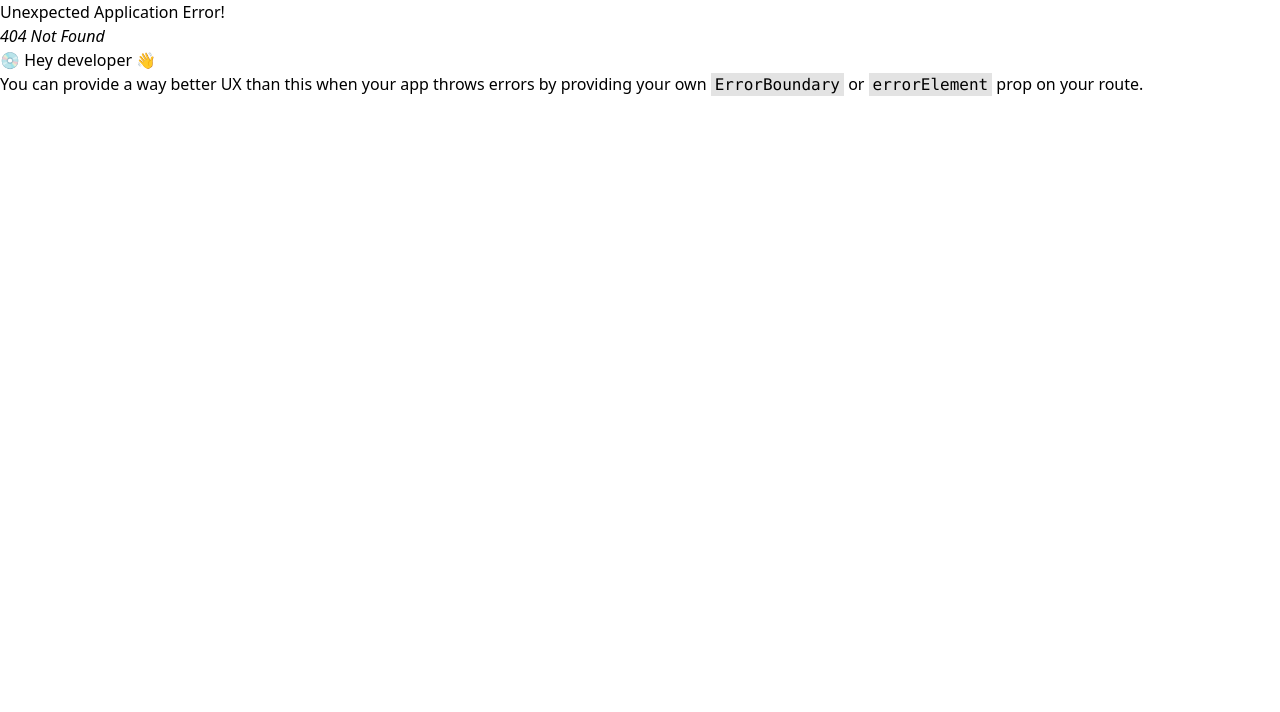
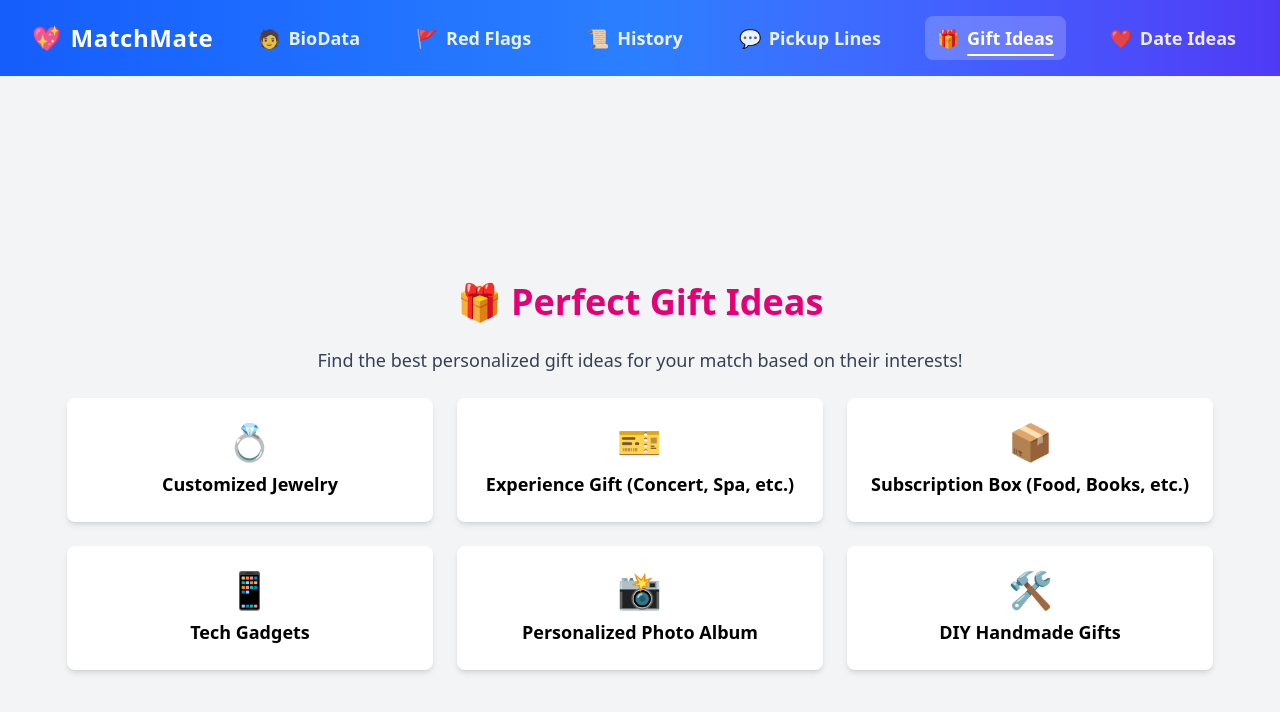
Before and after one commit to AlexanderPotiagalov/JourneyHacks2025, a React (Vite) app: page /gift-ideas in a window 1280 px wide. Before the commit this address had no page. Shown: the top 712 px of the page. Built offline with nearby package versions, Linux system fonts and the light colour scheme.

Commit message:
Added other sections

```diff
--- a/src/App.jsx
+++ b/src/App.jsx
@@ -4,27 +4,33 @@ import {
   createBrowserRouter,
   createRoutesFromElements,
 } from "react-router-dom";
+
 import Homepage from "./pages/Homepage.jsx";
 import MainLayout from "./layouts/MainLayout.jsx";
 import BioData from "./pages/BioData.jsx";
-import PerspectiveAnalysis from "./pages/PerspectiveAnalysis.jsx"; // Import the new page
+import History from "./pages/History.jsx";
+import PickupLines from "./pages/PickupLines.jsx";
+import GiftIdeas from "./pages/GiftIdeas.jsx";
+import DateIdeas from "./pages/DateIdeas.jsx";
+import RedFlags from "./pages/PerspectiveAnalysis.jsx"; // Renamed PerspectiveAnalysis to RedFlags
 
 const router = createBrowserRouter(
   createRoutesFromElements(
     <Route path="/" element={<MainLayout />}>
       <Route index element={<Homepage />} />
       <Route path="/biodata" element={<BioData />} />
-      <Route path="/perspective-analysis" element={<PerspectiveAnalysis />} />
+      <Route path="/red-flags" element={<RedFlags />} />{" "}
+      {/* Red Flags Section */}
+      <Route path="/history" element={<History />} />
+      <Route path="/pickup-lines" element={<PickupLines />} />
+      <Route path="/gift-ideas" element={<GiftIdeas />} />
+      <Route path="/date-ideas" element={<DateIdeas />} />
     </Route>
   )
 );
 
 function App() {
-  return (
-    <>
-      <RouterProvider router={router} />
-    </>
-  );
+  return <RouterProvider router={router} />;
 }
 
 export default App;
--- a/src/components/Navbar.jsx
+++ b/src/components/Navbar.jsx
@@ -19,7 +19,9 @@ export default function Navbar() {
           <NavItem to="/red-flags" emoji="🚩" text="Red Flags" />
           <NavItem to="/history" emoji="📜" text="History" />
           <NavItem to="/pickup-lines" emoji="💬" text="Pickup Lines" />
-          <NavItem to="/gifts" emoji="🎁" text="Gift Ideas" />
+          <NavItem to="/gift-ideas" emoji="🎁" text="Gift Ideas" />
+          <NavItem to="/date-ideas" emoji="❤️" text="Date Ideas" />{" "}
+          {/* ✅ Added Date Ideas */}
         </div>
       </div>
     </nav>
--- /dev/null
+++ b/src/pages/DateIdeas.jsx
@@ -0,0 +1,30 @@
+export default function DateIdeas() {
+  return (
+    <div className="flex flex-col items-center justify-center min-h-screen bg-blue-50 p-6">
+      <h1 className="text-4xl font-bold text-blue-600 mb-6">🍽️ Date Ideas</h1>
+      <p className="text-gray-700 text-lg mb-6">
+        Need inspiration for the perfect date? Try these ideas!
+      </p>
+
+      {/* Placeholder Cards for Date Ideas */}
+      <div className="grid grid-cols-1 md:grid-cols-2 lg:grid-cols-3 gap-6">
+        {[
+          { name: "Picnic at the Park", emoji: "🌳" },
+          { name: "Cooking Together", emoji: "👨‍🍳" },
+          { name: "Movie Night", emoji: "🎬" },
+          { name: "Amusement Park Date", emoji: "🎢" },
+          { name: "Museum or Art Gallery", emoji: "🖼️" },
+          { name: "Hiking & Adventure", emoji: "🥾" },
+        ].map((date, index) => (
+          <div
+            key={index}
+            className="bg-white p-6 rounded-lg shadow-md flex flex-col items-center transition-transform duration-300 hover:scale-105"
+          >
+            <span className="text-4xl mb-2">{date.emoji}</span>
+            <p className="text-lg font-semibold">{date.name}</p>
+          </div>
+        ))}
+      </div>
+    </div>
+  );
+}
--- /dev/null
+++ b/src/pages/GiftIdeas.jsx
@@ -0,0 +1,33 @@
+export default function GiftIdeas() {
+  return (
+    <div className="flex flex-col items-center justify-center min-h-screen bg-gray-100 p-6">
+      <h1 className="text-4xl font-bold text-pink-600 mb-6">
+        🎁 Perfect Gift Ideas
+      </h1>
+      <p className="text-gray-700 text-lg mb-6">
+        Find the best personalized gift ideas for your match based on their
+        interests!
+      </p>
+
+      {/* Placeholder Cards for Gift Ideas */}
+      <div className="grid grid-cols-1 md:grid-cols-2 lg:grid-cols-3 gap-6">
+        {[
+          { name: "Customized Jewelry", emoji: "💍" },
+          { name: "Experience Gift (Concert, Spa, etc.)", emoji: "🎫" },
+          { name: "Subscription Box (Food, Books, etc.)", emoji: "📦" },
+          { name: "Tech Gadgets", emoji: "📱" },
+          { name: "Personalized Photo Album", emoji: "📸" },
+          { name: "DIY Handmade Gifts", emoji: "🛠️" },
+        ].map((gift, index) => (
+          <div
+            key={index}
+            className="bg-white p-6 rounded-lg shadow-md flex flex-col items-center transition-transform duration-300 hover:scale-105"
+          >
+            <span className="text-4xl mb-2">{gift.emoji}</span>
+            <p className="text-lg font-semibold">{gift.name}</p>
+          </div>
+        ))}
+      </div>
+    </div>
+  );
+}
--- /dev/null
+++ b/src/pages/History.jsx
@@ -0,0 +1,46 @@
+import { useState, useEffect } from "react";
+
+export default function History() {
+  const [history, setHistory] = useState([]);
+
+  useEffect(() => {
+    const savedHistory =
+      JSON.parse(localStorage.getItem("profileHistory")) || [];
+    setHistory(savedHistory);
+  }, []);
+
+  return (
+    <div className="flex flex-col items-center p-6 min-h-screen bg-gray-100">
+      <h1 className="text-3xl font-bold text-blue-600 mb-4">
+        📜 Search History
+      </h1>
+
+      {history.length === 0 ? (
+        <p className="text-gray-500">No profiles searched yet.</p>
+      ) : (
+        <div className="w-full max-w-3xl space-y-4">
+          {history.map((profile, index) => (
+            <div
+              key={index}
+              className="p-4 bg-white shadow-md rounded-lg border border-gray-200"
+            >
+              <h2 className="text-xl font-semibold text-gray-800">
+                {profile.name}, {profile.age}
+              </h2>
+              <p className="text-gray-600">{profile.bio}</p>
+              <p className="text-sm text-gray-400 mt-2">
+                🔗{" "}
+                <a href={profile.url} className="text-blue-500 hover:underline">
+                  View Profile
+                </a>
+              </p>
+              <p className="text-xs text-gray-400 mt-1">
+                📅 {profile.timestamp}
+              </p>
+            </div>
+          ))}
+        </div>
+      )}
+    </div>
+  );
+}
--- /dev/null
+++ b/src/pages/PickupLines.jsx
@@ -0,0 +1,34 @@
+import { useState, useEffect } from "react";
+
+export default function PickupLines() {
+  const [pickupLines, setPickupLines] = useState([]);
+
+  useEffect(() => {
+    const savedPickupLines =
+      JSON.parse(localStorage.getItem("aiSuggestions"))?.pickupLines || [];
+    setPickupLines(savedPickupLines);
+  }, []);
+
+  return (
+    <div className="flex flex-col items-center p-6 min-h-screen bg-pink-100">
+      <h1 className="text-3xl font-bold text-pink-600 mb-4">
+        💬 AI Pickup Lines
+      </h1>
+
+      {pickupLines.length === 0 ? (
+        <p className="text-gray-500">No pickup lines generated yet.</p>
+      ) : (
+        <div className="w-full max-w-2xl space-y-4">
+          {pickupLines.map((line, index) => (
+            <div
+              key={index}
+              className="p-4 bg-white shadow-md rounded-lg border border-gray-200 transition-transform transform hover:scale-105"
+            >
+              <p className="text-lg text-gray-800">💖 {line}</p>
+            </div>
+          ))}
+        </div>
+      )}
+    </div>
+  );
+}
```
